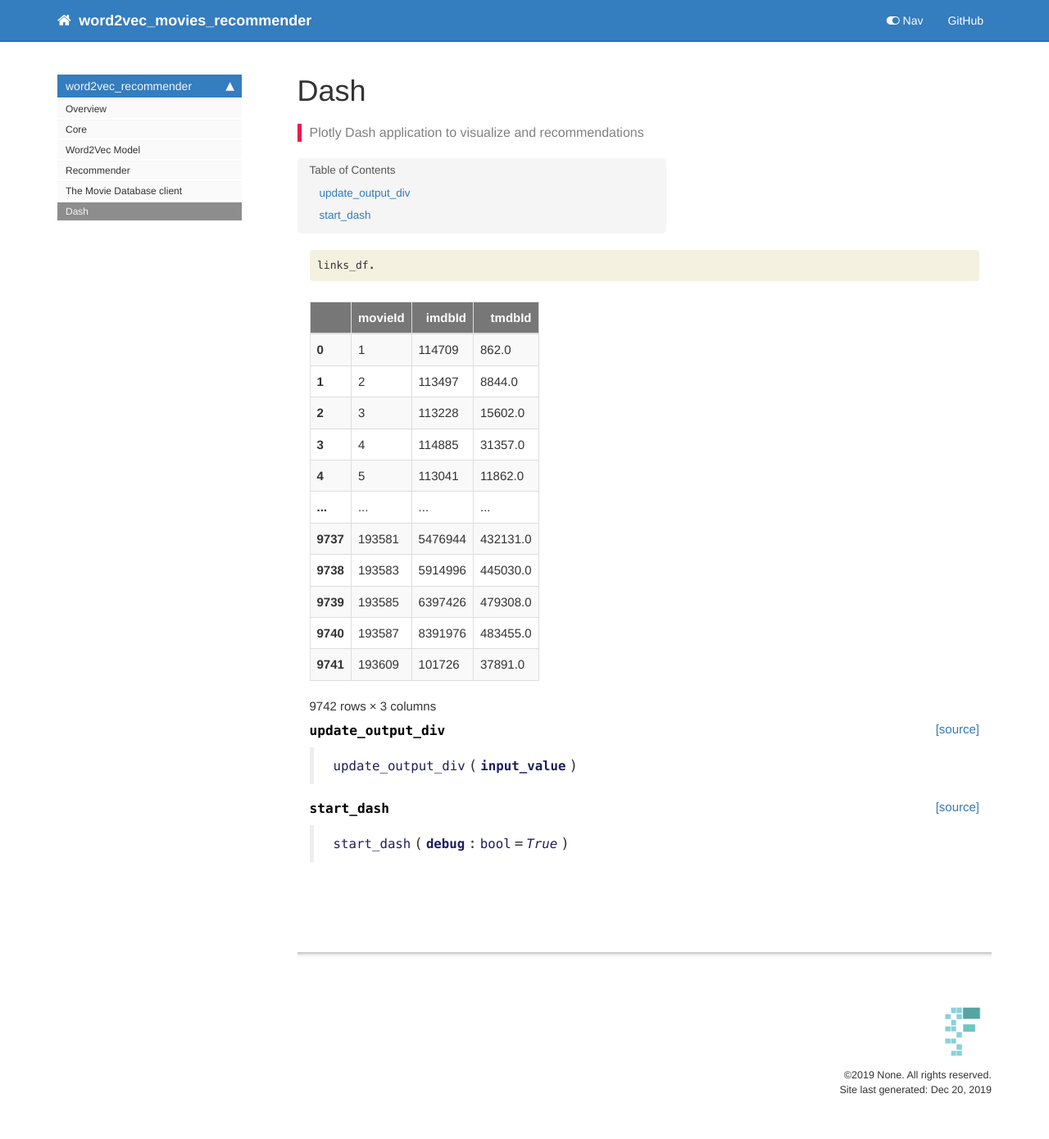
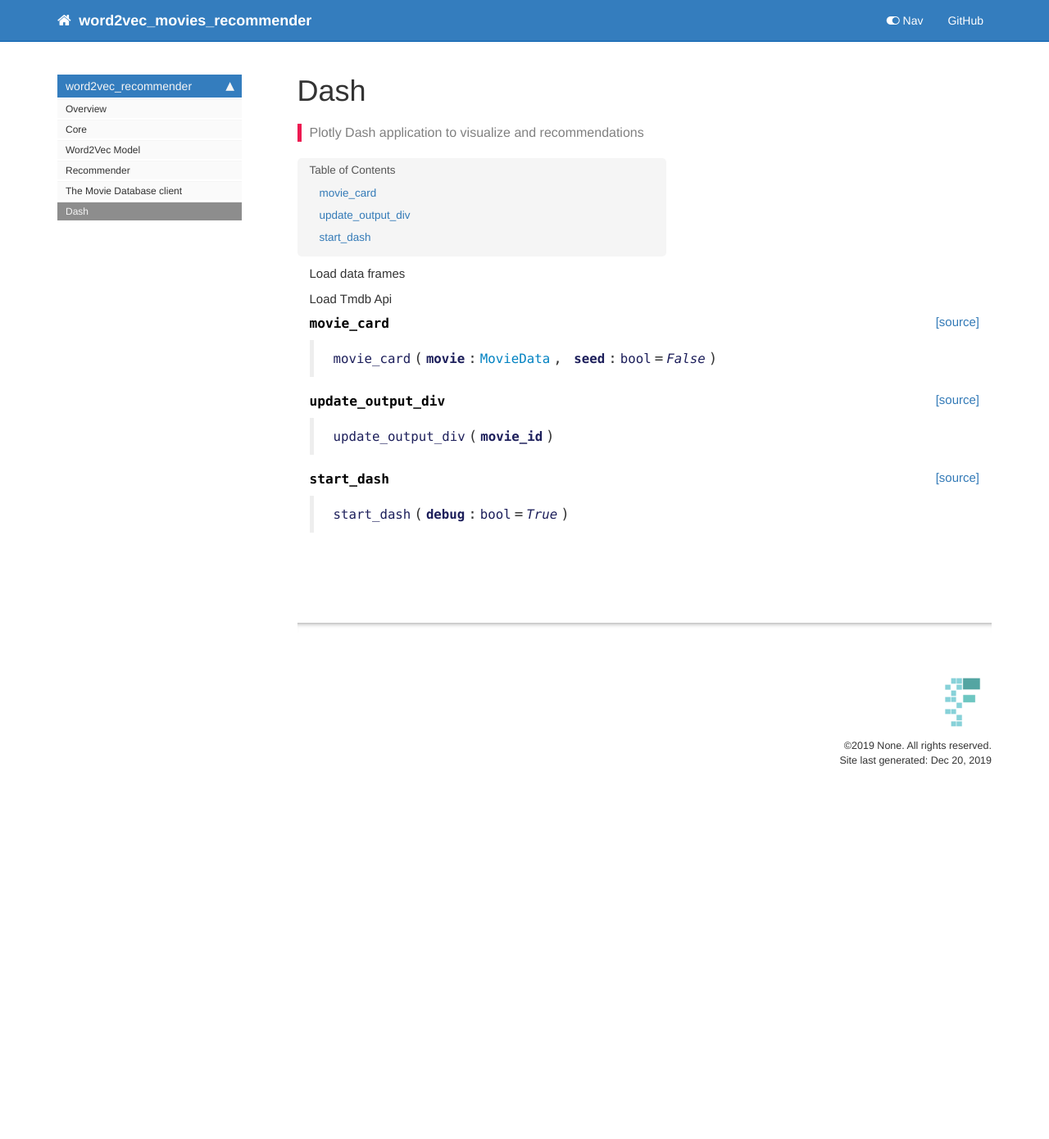
Before and after one commit to agacera/udacity_mle_word2vec_recommender, a Jekyll site: the page built from docs/dash.html, in a window 1280 px wide. Shown: the whole page at 82% size. Built offline with Jekyll 4.4.1, drawn with Linux system fonts in a browser that asks for light colours; nearby versions of some CDN libraries; comment, search, counter and statistics services are not loaded; after the commit the page ends 987 px from its top, so only the background shows below that.

Commit message:
initial version of dash

```diff
--- a/docs/dash.html
+++ b/docs/dash.html
@@ -24,128 +24,27 @@ summary: "Plotly Dash application to visualize and recommendations"
 <div class="cell border-box-sizing code_cell rendered">
 
 </div>
+<div class="cell border-box-sizing text_cell rendered"><div class="inner_cell">
+<div class="text_cell_render border-box-sizing rendered_html">
+<p>Load data frames</p>
+
+</div>
+</div>
+</div>
+<div class="cell border-box-sizing code_cell rendered">
+
+</div>
+<div class="cell border-box-sizing text_cell rendered"><div class="inner_cell">
+<div class="text_cell_render border-box-sizing rendered_html">
+<p>Load Tmdb Api</p>
+
+</div>
+</div>
+</div>
 <div class="cell border-box-sizing code_cell rendered">
 
 </div>
 <div class="cell border-box-sizing code_cell rendered">
-<div class="input">
-
-<div class="inner_cell">
-    <div class="input_area">
-<div class=" highlight hl-ipython3"><pre><span></span><span class="n">links_df</span><span class="o">.</span>
-</pre></div>
-
-    </div>
-</div>
-</div>
-
-<div class="output_wrapper">
-<div class="output">
-
-<div class="output_area">
-
-
-<div class="output_html rendered_html output_subarea output_execute_result">
-<div>
-<style scoped>
-    .dataframe tbody tr th:only-of-type {
-        vertical-align: middle;
-    }
-
-    .dataframe tbody tr th {
-        vertical-align: top;
-    }
-
-    .dataframe thead th {
-        text-align: right;
-    }
-</style>
-<table border="1" class="dataframe">
-  <thead>
-    <tr style="text-align: right;">
-      <th></th>
-      <th>movieId</th>
-      <th>imdbId</th>
-      <th>tmdbId</th>
-    </tr>
-  </thead>
-  <tbody>
-    <tr>
-      <th>0</th>
-      <td>1</td>
-      <td>114709</td>
-      <td>862.0</td>
-    </tr>
-    <tr>
-      <th>1</th>
-      <td>2</td>
-      <td>113497</td>
-      <td>8844.0</td>
-    </tr>
-    <tr>
-      <th>2</th>
-      <td>3</td>
-      <td>113228</td>
-      <td>15602.0</td>
-    </tr>
-    <tr>
-      <th>3</th>
-      <td>4</td>
-      <td>114885</td>
-      <td>31357.0</td>
-    </tr>
-    <tr>
-      <th>4</th>
-      <td>5</td>
-      <td>113041</td>
-      <td>11862.0</td>
-    </tr>
-    <tr>
-      <th>...</th>
-      <td>...</td>
-      <td>...</td>
-      <td>...</td>
-    </tr>
-    <tr>
-      <th>9737</th>
-      <td>193581</td>
-      <td>5476944</td>
-      <td>432131.0</td>
-    </tr>
-    <tr>
-      <th>9738</th>
-      <td>193583</td>
-      <td>5914996</td>
-      <td>445030.0</td>
-    </tr>
-    <tr>
-      <th>9739</th>
-      <td>193585</td>
-      <td>6397426</td>
-      <td>479308.0</td>
-    </tr>
-    <tr>
-      <th>9740</th>
-      <td>193587</td>
-      <td>8391976</td>
-      <td>483455.0</td>
-    </tr>
-    <tr>
-      <th>9741</th>
-      <td>193609</td>
-      <td>101726</td>
-      <td>37891.0</td>
-    </tr>
-  </tbody>
-</table>
-<p>9742 rows × 3 columns</p>
-</div>
-</div>
-
-</div>
-
-</div>
-</div>
 
 </div>
 <div class="cell border-box-sizing code_cell rendered">
@@ -160,7 +59,27 @@ summary: "Plotly Dash application to visualize and recommendations"
 
 
 <div class="output_markdown rendered_html output_subarea ">
-<h4 id="update_output_div" class="doc_header"><code>update_output_div</code><a href="https://github.com/agacera/udacity_mle_word2vec_recommender/tree/master/word2vec_recommender/dash.py#L58" class="source_link" style="float:right">[source]</a></h4><blockquote><p><code>update_output_div</code>(<strong><code>input_value</code></strong>)</p>
+<h4 id="movie_card" class="doc_header"><code>movie_card</code><a href="https://github.com/agacera/udacity_mle_word2vec_recommender/tree/master/word2vec_recommender/dash.py#L64" class="source_link" style="float:right">[source]</a></h4><blockquote><p><code>movie_card</code>(<strong><code>movie</code></strong>:<a href="tmdb.html#MovieData"><code>MovieData</code></a>, <strong><code>seed</code></strong>:<code>bool</code>=<em><code>False</code></em>)</p>
+</blockquote>
+
+</div>
+
+</div>
+
+</div>
+</div>
+
+</div>
+<div class="cell border-box-sizing code_cell rendered">
+
+<div class="output_wrapper">
+<div class="output">
+
+<div class="output_area">
+
+
+<div class="output_markdown rendered_html output_subarea ">
+<h4 id="update_output_div" class="doc_header"><code>update_output_div</code><a href="https://github.com/agacera/udacity_mle_word2vec_recommender/tree/master/word2vec_recommender/dash.py#L71" class="source_link" style="float:right">[source]</a></h4><blockquote><p><code>update_output_div</code>(<strong><code>movie_id</code></strong>)</p>
 </blockquote>
 
 </div>
@@ -183,7 +102,7 @@ summary: "Plotly Dash application to visualize and recommendations"
 
 
 <div class="output_markdown rendered_html output_subarea ">
-<h4 id="start_dash" class="doc_header"><code>start_dash</code><a href="https://github.com/agacera/udacity_mle_word2vec_recommender/tree/master/word2vec_recommender/dash.py#L66" class="source_link" style="float:right">[source]</a></h4><blockquote><p><code>start_dash</code>(<strong><code>debug</code></strong>:<code>bool</code>=<em><code>True</code></em>)</p>
+<h4 id="start_dash" class="doc_header"><code>start_dash</code><a href="https://github.com/agacera/udacity_mle_word2vec_recommender/tree/master/word2vec_recommender/dash.py#L92" class="source_link" style="float:right">[source]</a></h4><blockquote><p><code>start_dash</code>(<strong><code>debug</code></strong>:<code>bool</code>=<em><code>True</code></em>)</p>
 </blockquote>
 
 </div>
--- a/word2vec_recommender/_nbdev.py
+++ b/word2vec_recommender/_nbdev.py
@@ -17,6 +17,11 @@ index = {"RANDOM_SEED": "00_core.ipynb",
          "TmdbApi": "03_tmdb.ipynb",
          "movies_df": "04_dash.ipynb",
          "links_df": "04_dash.ipynb",
+         "movielens_to_tmdb_lookup": "04_dash.ipynb",
+         "api": "04_dash.ipynb",
+         "movie_id_to_index_lookup": "04_dash.ipynb",
+         "knn_recommender": "04_dash.ipynb",
+         "movie_card": "04_dash.ipynb",
          "update_output_div": "04_dash.ipynb",
          "external_stylesheets": "04_dash.ipynb",
          "app": "04_dash.ipynb",
--- a/word2vec_recommender/recommender.py
+++ b/word2vec_recommender/recommender.py
@@ -46,7 +46,7 @@ class KnnRecommender:
 
     def recommend_by_index(self, index: int) -> List[Recommendation]:
         if not self.nn_model:
-            raise ValueError('you should call fir() before generating recommendations')
+            raise ValueError('you should call fit() before generating recommendations')
         embedding = self.embeddings[index]
         distances_array, indexes_array = self.nn_model.kneighbors([embedding])
         recommendations = []
```
Also changed, not shown: docs/tmdb.html (+22 -1 lines), word2vec_recommender/dash.py (+46 -20 lines), word2vec_recommender/tmdb.py (+5 -4 lines), 3 other files.
